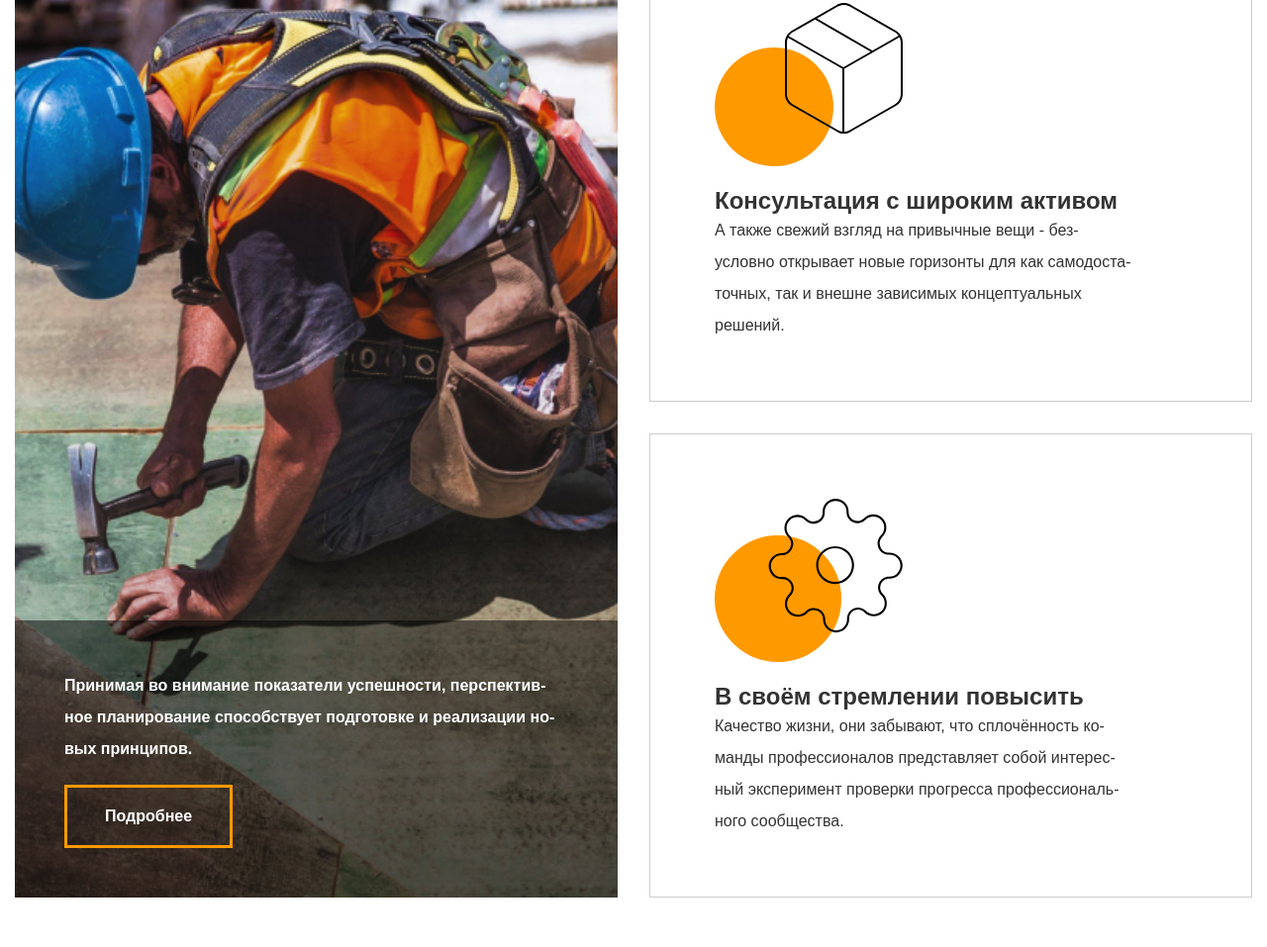
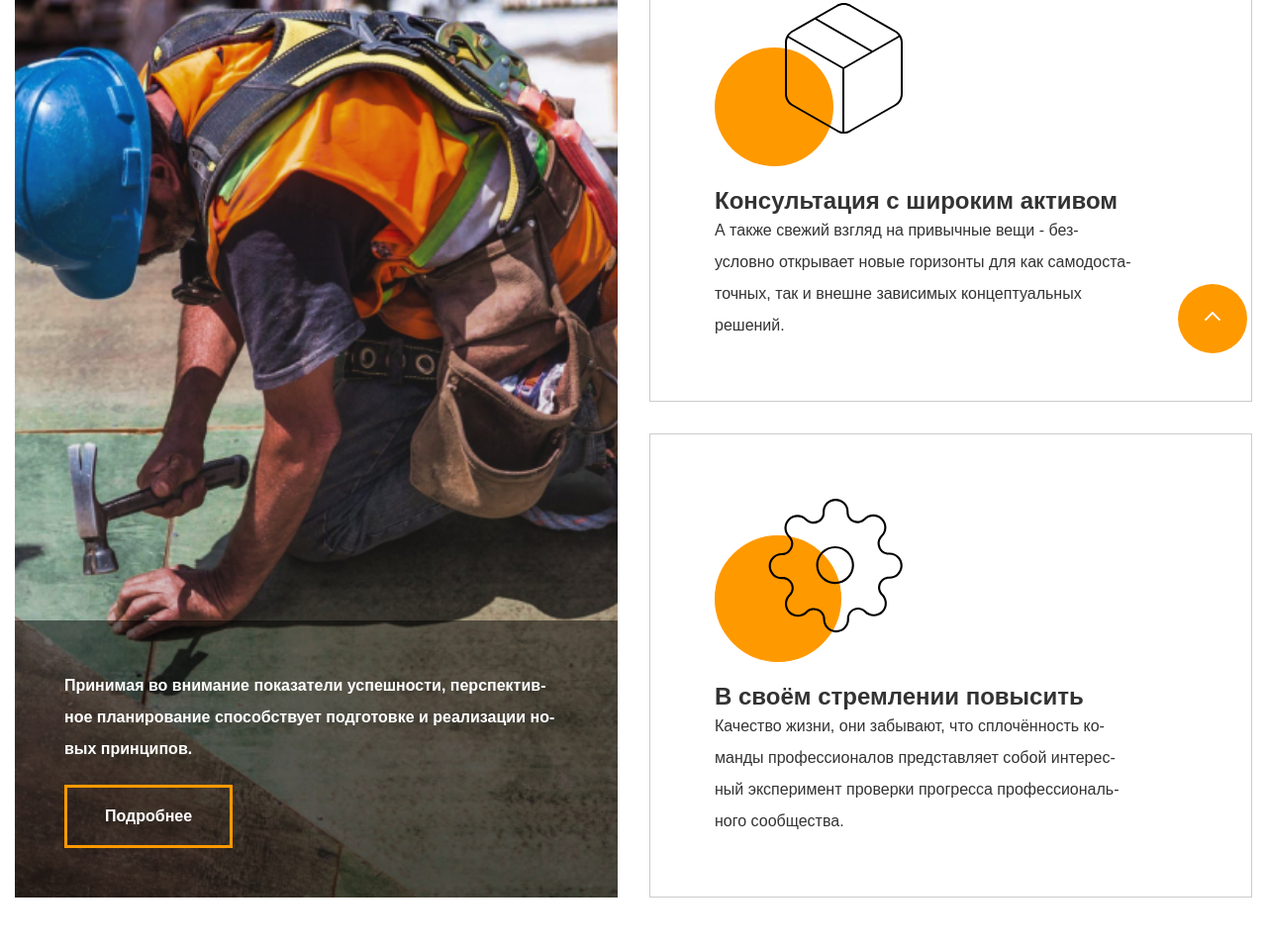
Before and after one commit to denwelr/evclid, a plain HTML site: page index.html in a window 1280 px wide. Shown: the part 1243-2200 px from the top of the page at 99% size. Drawn offline with nearby package versions, Linux system fonts and the light colour scheme; files that its build step writes are made by us from their sources.

Commit message:
added btn to scroll to top

```diff
--- a/#source/scss/_base.scss
+++ b/#source/scss/_base.scss
@@ -110,3 +110,28 @@ p {
 .none {
   display: none;
 }
+
+.up-btn {
+  width: 70px;
+  height: 70px;
+  border-radius: 50%;
+
+  position: fixed;
+  bottom: -100%;
+  right: 20px;
+
+  background-color: $accent-color;
+  transition: 300ms;
+
+  &.up-btn_active {
+    bottom: 20px;
+  }
+
+  &:hover {
+    background-color: darken($accent-color, 10%);
+  }
+
+  svg {
+    transform: rotate(180deg);
+  }
+}
```
